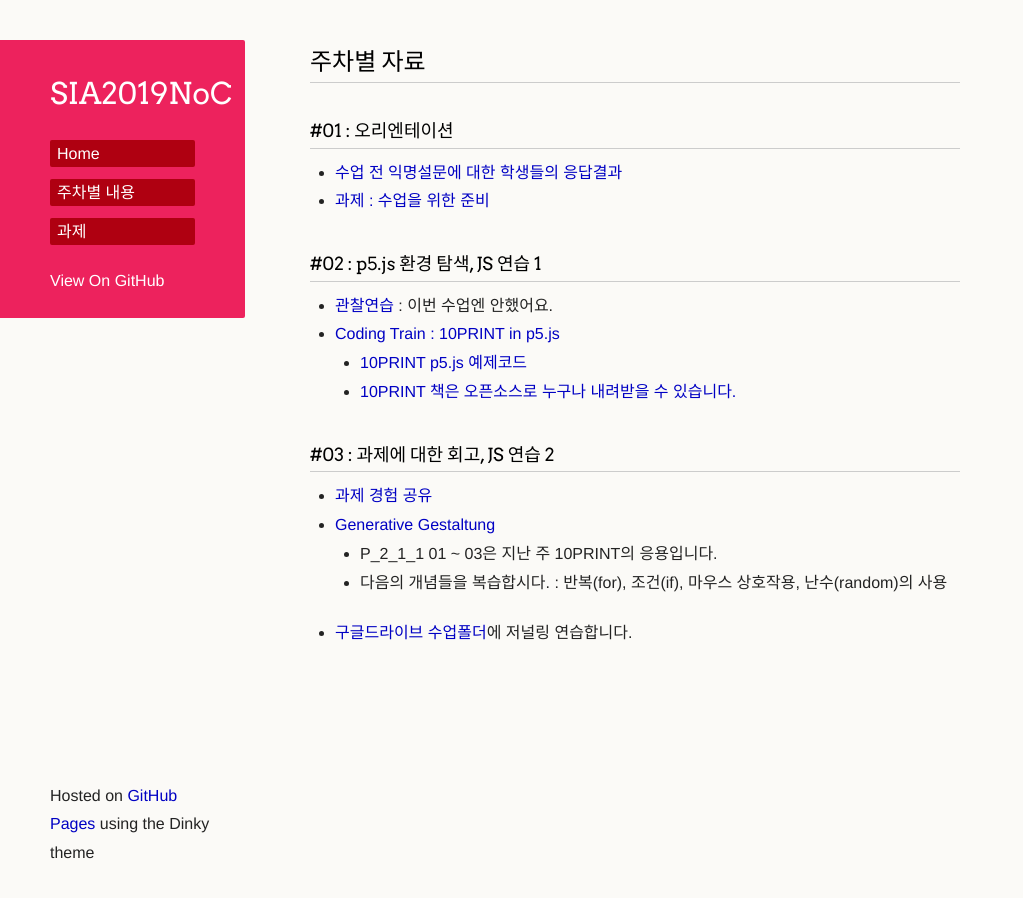
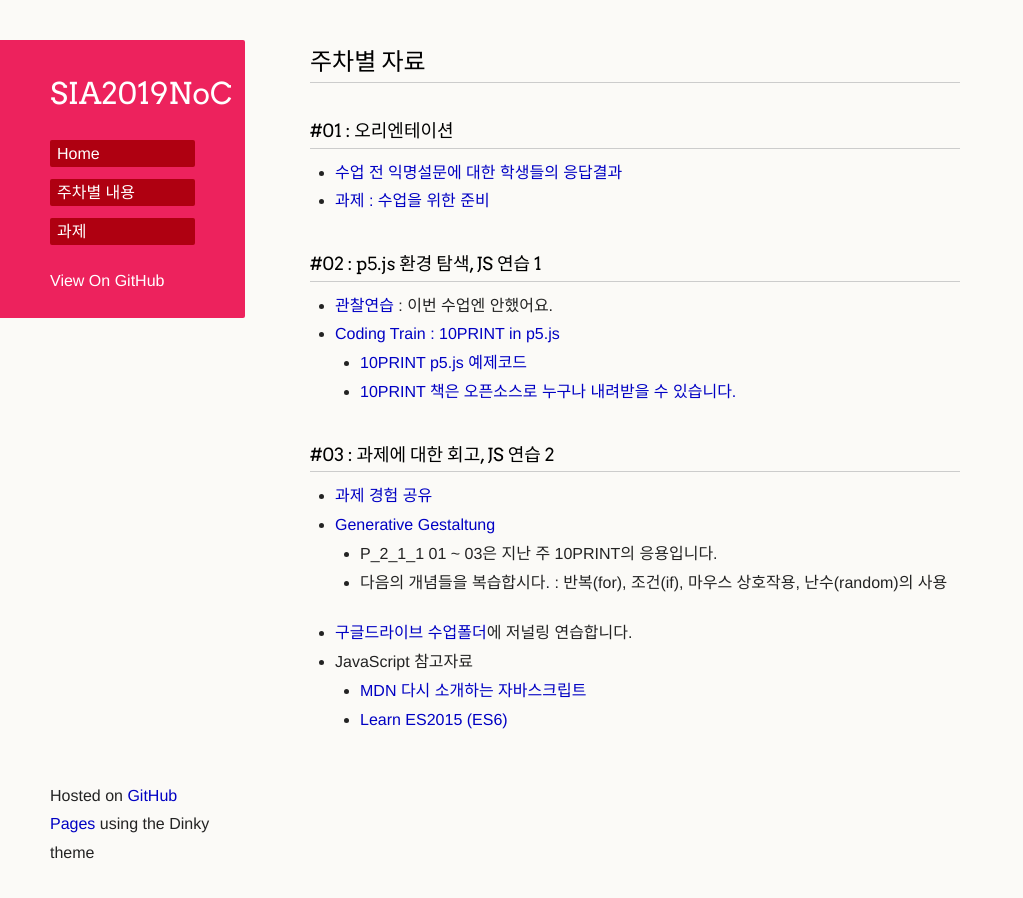
Before and after one commit to picxenk/SIA2019NoC, a Jekyll site: the page built from curriculum.md, in a window 1280 px wide. Shown: the whole page, without its empty margins (0-1023 px from the left). Built offline with Jekyll 4.4.1, drawn with Linux system fonts in a browser that asks for light colours; our own code applies the rules of GitHub Pages for plain Markdown files; a script that is not in the unit is left out; the repository's description, which GitHub fills in, is left out.

Commit message:
Update curriculum.md

```diff
--- a/curriculum.md
+++ b/curriculum.md
@@ -16,3 +16,6 @@
    * P_2_1_1 01 ~ 03은 지난 주 10PRINT의 응용입니다.
    * 다음의 개념들을 복습합시다. : 반복(for), 조건(if), 마우스 상호작용, 난수(random)의 사용
  * [구글드라이브 수업폴더](https://drive.google.com/open?id=1E2ORI-ujgjlqHDTYcnbF7uus0guqGb9l)에 저널링 연습합니다.
+ * JavaScript 참고자료
+   * [MDN 다시 소개하는 자바스크립트](https://developer.mozilla.org/en-US/docs/Web/JavaScript/A_re-introduction_to_JavaScript)
+   * [Learn ES2015 (ES6)](https://babeljs.io/docs/en/learn)
```
